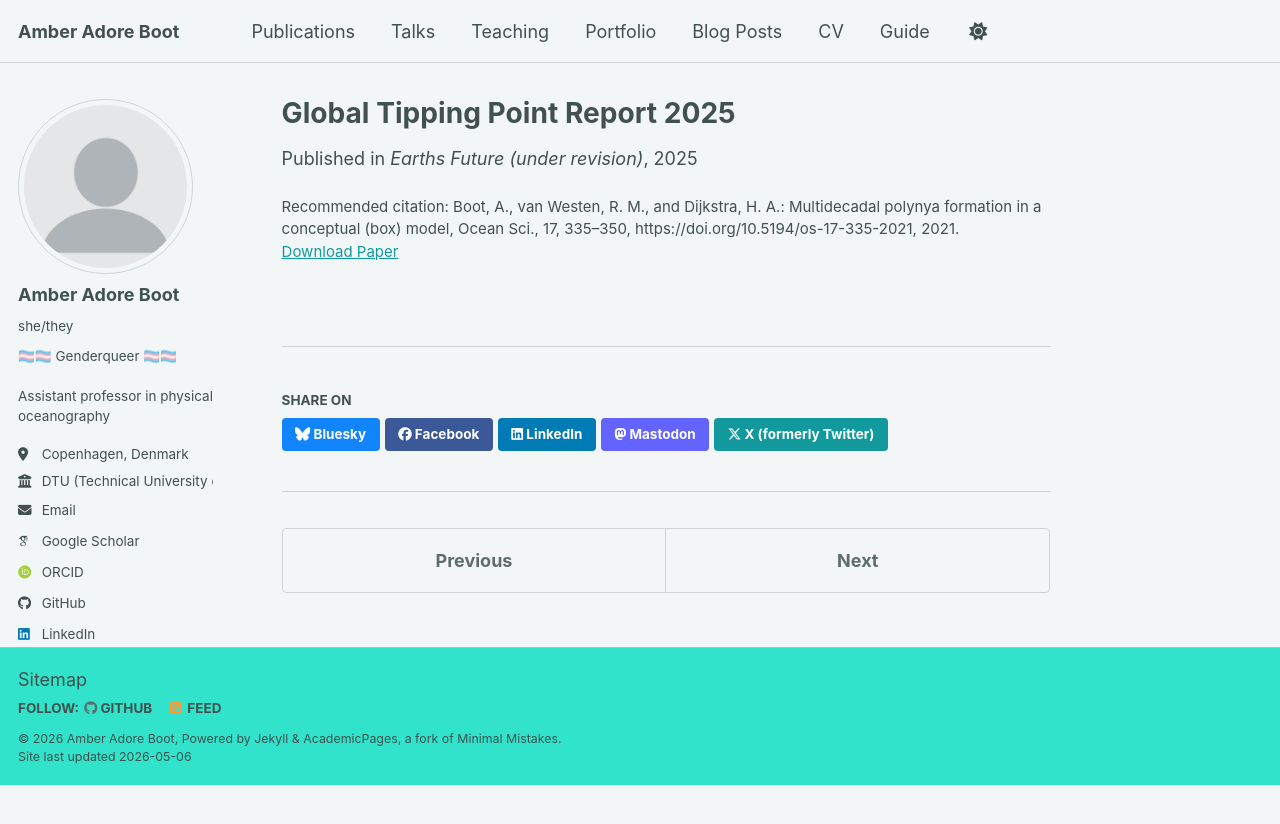
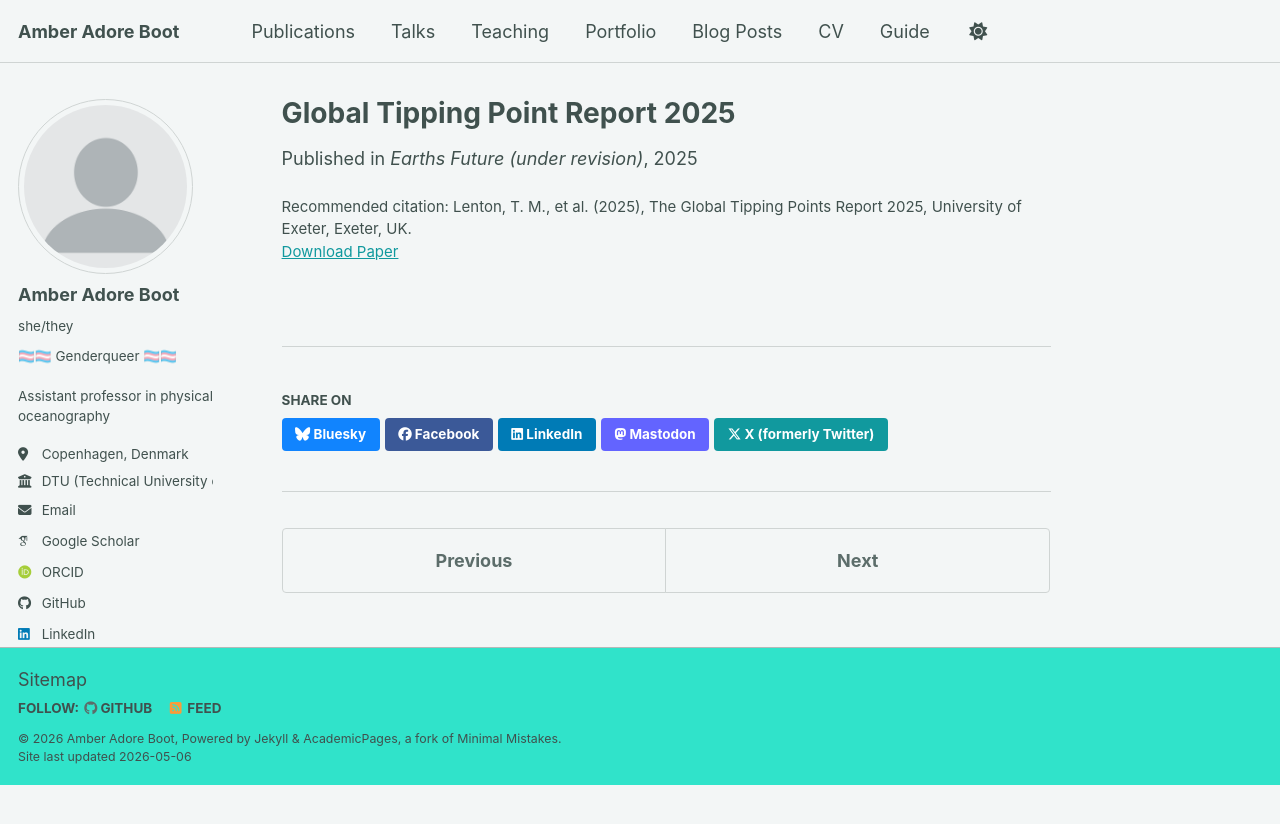
Before and after one commit to amber-adore-boot/amber-adore-boot.github.io, a Jekyll site: the page built from _publications/2025-10-13-gtpr.md, in a window 1280 px wide. Shown: the top 824 px of the page. Built offline with Jekyll 4.4.1, drawn with Linux system fonts in a browser that asks for light colours; some web fonts are replaced; a script bundle is joined from its source files by our own code; library files that are not in the unit come from our copies.

Commit message:
Update 2025-10-13-gtpr.md

```diff
--- a/_publications/2025-10-13-gtpr.md
+++ b/_publications/2025-10-13-gtpr.md
@@ -7,5 +7,5 @@ permalink: /publication/2025-10-13-gtpr
 venue: 'Earths Future (under revision)'
 excerpt: "I contributed as an author to Chapter 4.2."
 paperurl: 'https://amber-adore-boot.github.io/files/paper1.pdf'
-citation: 'Boot, A., van Westen, R. M., and Dijkstra, H. A.: Multidecadal polynya formation in a conceptual (box) model, Ocean Sci., 17, 335–350, https://doi.org/10.5194/os-17-335-2021, 2021.'
+citation: 'Lenton, T. M., et al. (2025), The Global Tipping Points Report 2025, University of Exeter, Exeter, UK.'
 ---
```
